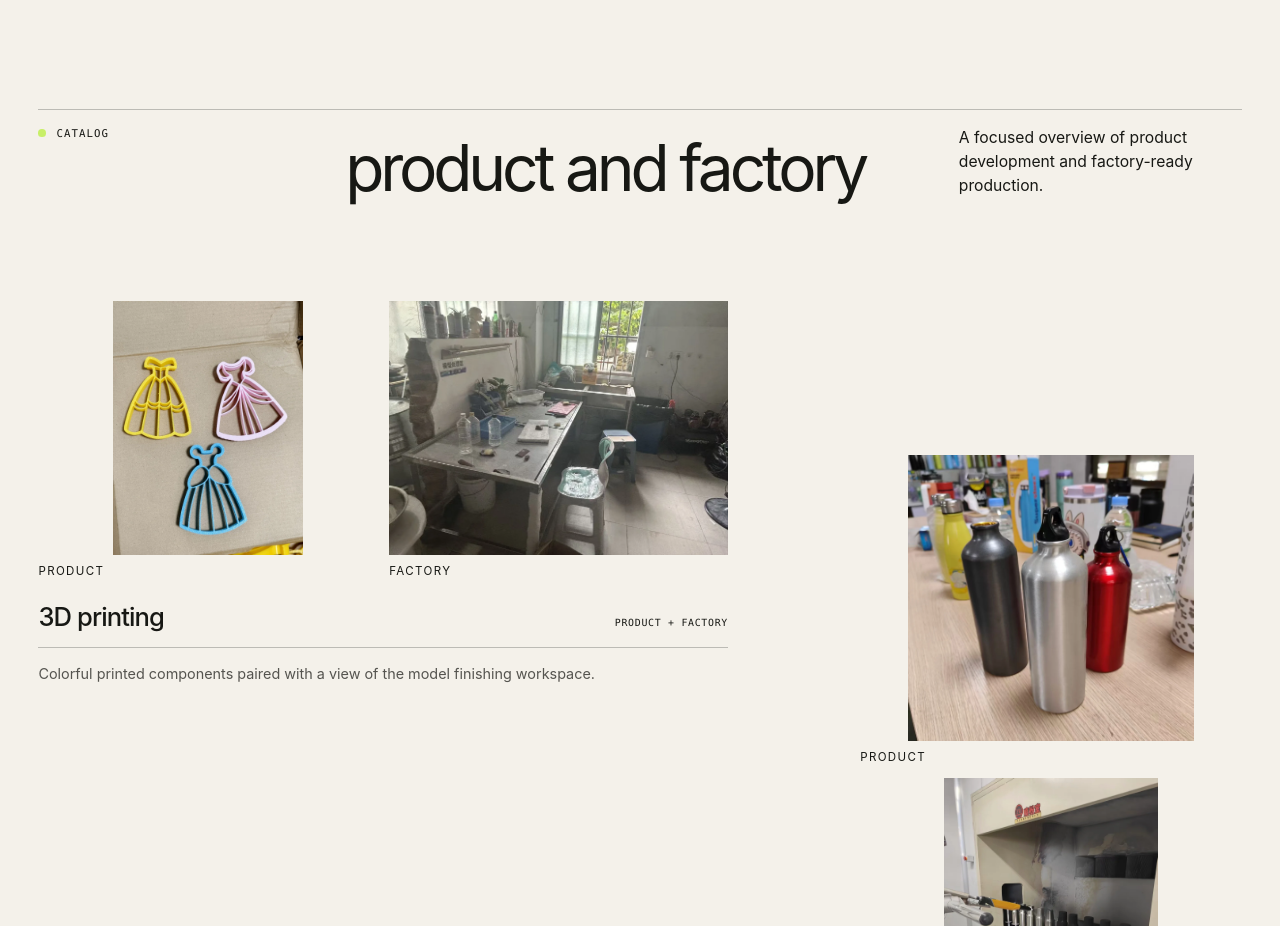
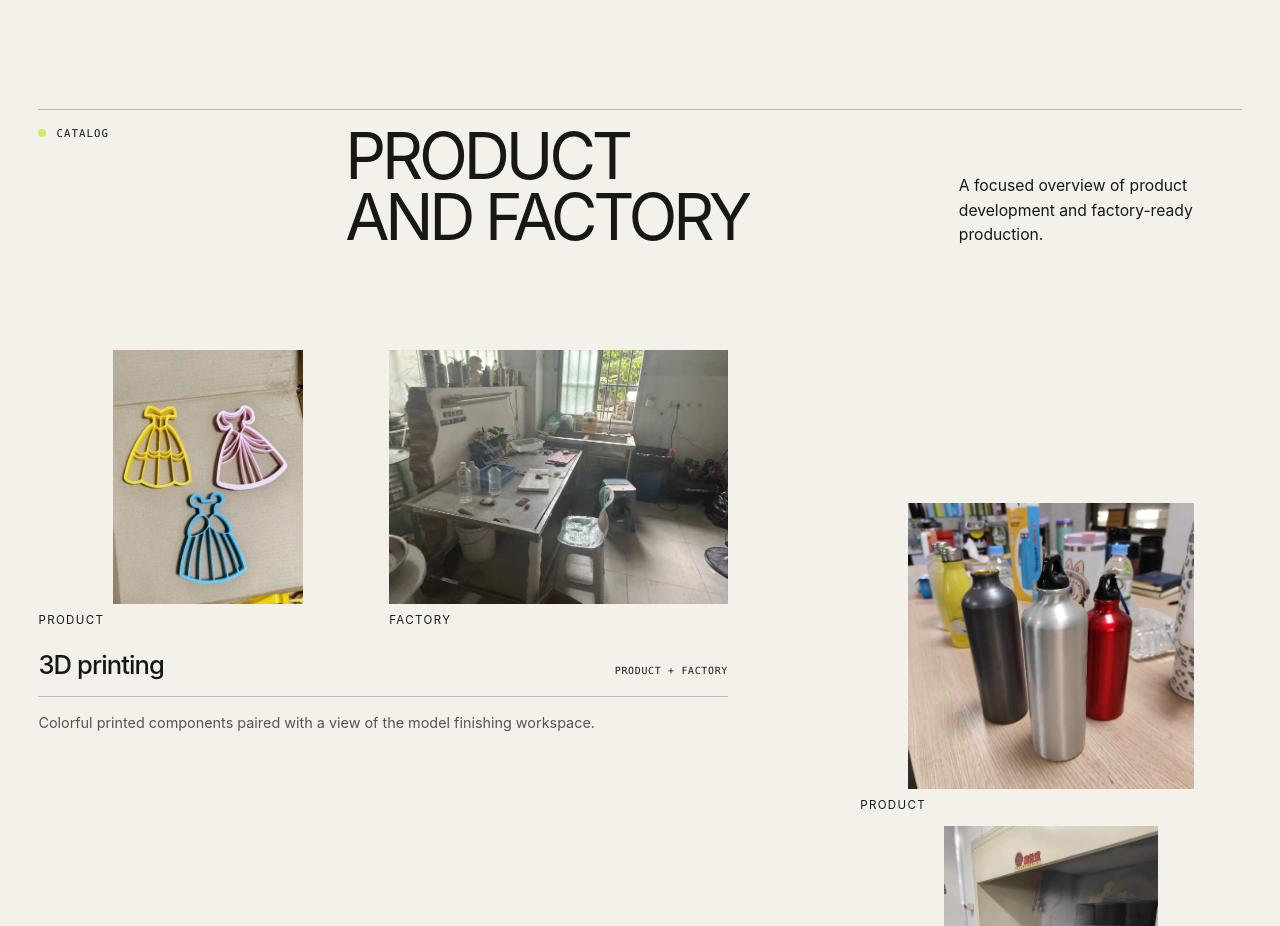
Before and after one commit to mikezzx2009/Avokodo, a Next.js app: page / in a window 1280 px wide. Shown: the part 3040-3966 px from the top of the page. Built offline with nearby package versions, Linux system fonts and the light colour scheme.

Commit message:
Uppercase catalog title

```diff
--- a/app/SitePage.tsx
+++ b/app/SitePage.tsx
@@ -346,7 +346,7 @@ export default function SitePage({ content }: { content: SiteContent }) {
         >
           <div className="avk-section-heading">
             <p className="avk-eyebrow">Catalog</p>
-            <h2 id="catalog-title">product and factory</h2>
+            <h2 id="catalog-title">PRODUCT AND FACTORY</h2>
             <p className="avk-section-intro">
               A focused overview of product development and factory-ready production.
             </p>
```
